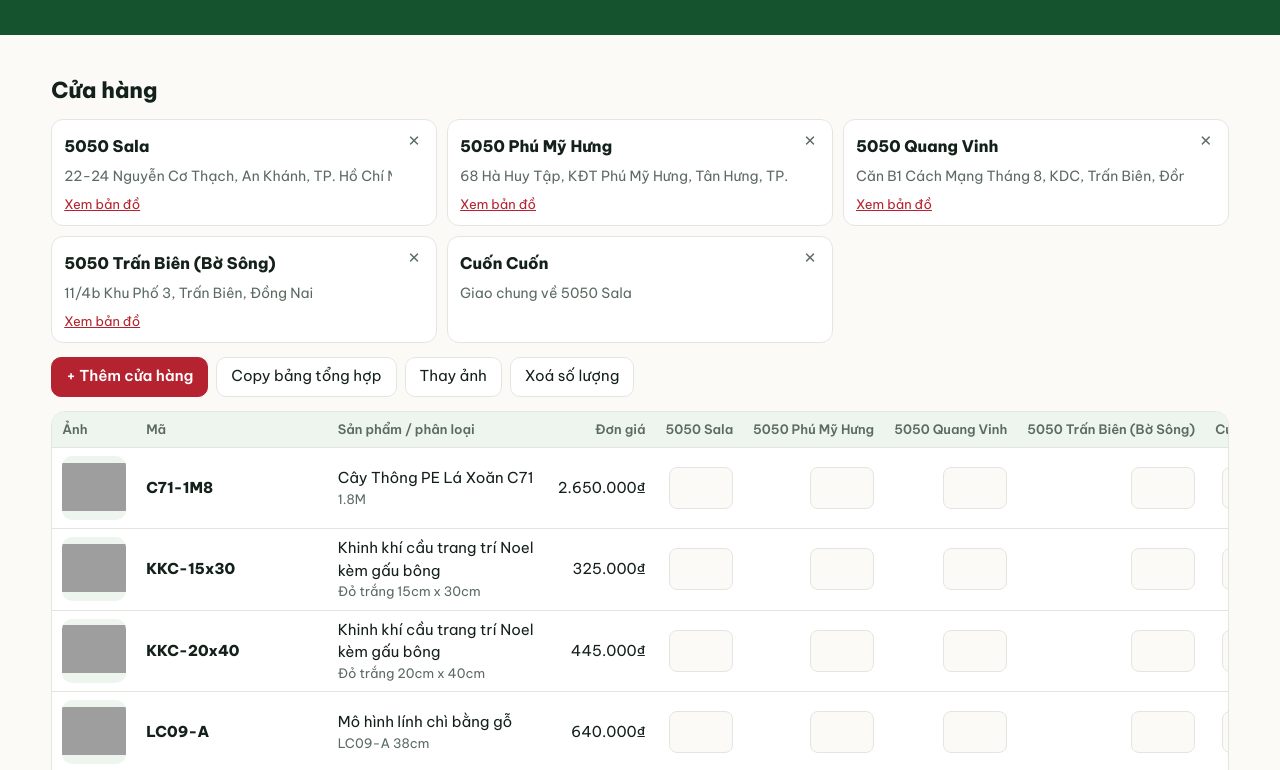
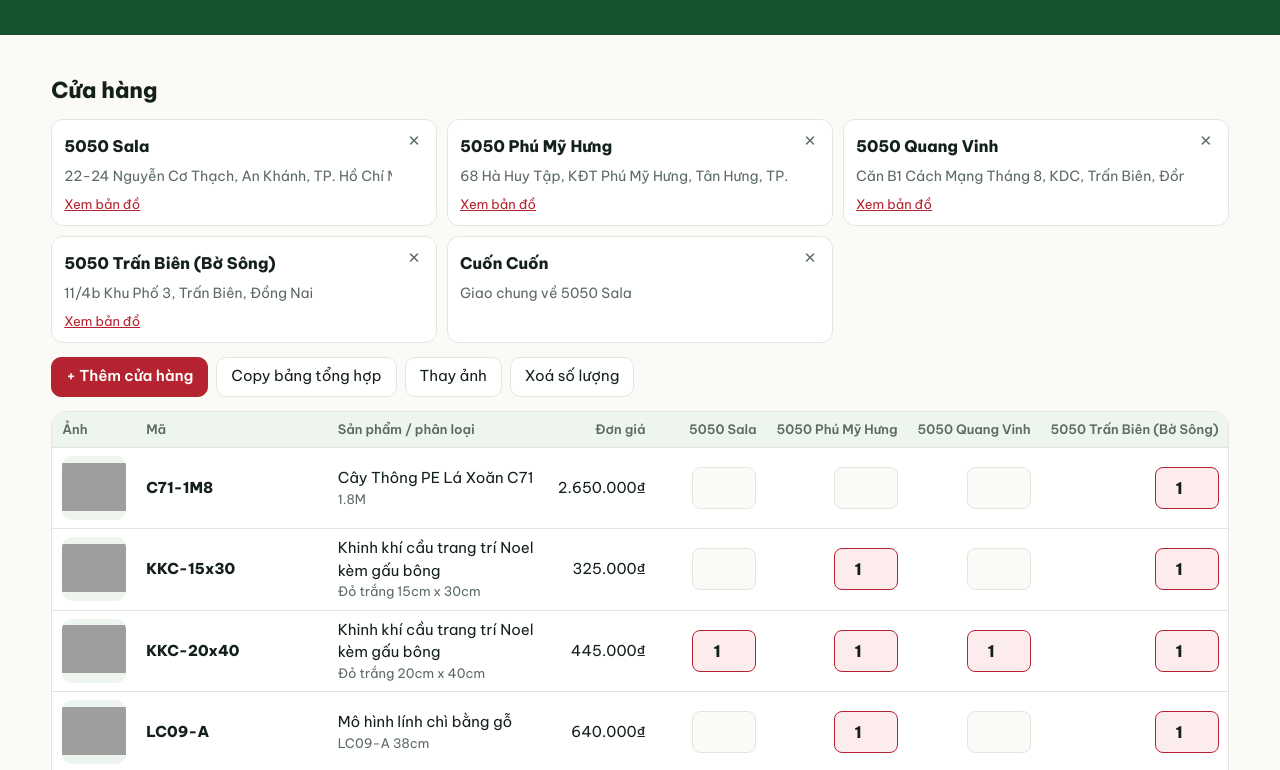
Before and after one commit to marketing5050coffeetea-code/marketing, a plain HTML site: page don-noel/index.html in a window 1280 px wide. Shown: the part 217-987 px from the top of the page. Drawn offline with Linux system fonts and the light colour scheme; grey boxes are pictures that could not be loaded.

Commit message:
Nhập sẵn số lượng 5 cửa hàng

```diff
--- a/don-noel/index.html
+++ b/don-noel/index.html
@@ -118,7 +118,8 @@ const DEF=[
 {n:"5050 Quang Vinh",a:"Căn B1 Cách Mạng Tháng 8, KDC, Trấn Biên, Đồng Nai",m:GM+"5050+Coffee+Tea+-+Quang+Vinh/@10.9529071,106.8088108,17z/data=!4m6!3m5!1s0x3174d966622257d9:0x7d7103edf2eef48e!8m2!3d10.9529071!4d106.8088108"},
 {n:"5050 Trấn Biên (Bờ Sông)",a:"11/4b Khu Phố 3, Trấn Biên, Đồng Nai",m:GM+"5050+Coffee+-+B%E1%BB%9D+S%C3%B4ng/@10.9553585,106.789579,17z/data=!4m6!3m5!1s0x3174d92b33b4a869:0xe9d47fbddcb587ef!8m2!3d10.9553585!4d106.789579"},
 {n:"Cuốn Cuốn",a:"Giao chung về 5050 Sala",m:"",via:"5050 Sala"}];
-let S={stores:DEF.map(x=>({...x})),q:{}};
+const Q0={"0|2":1,"0|4":1,"0|7":1,"0|8":1,"0|12":1,"0|13":2,"0|15":2,"0|16":5,"0|17":5,"0|18":3,"0|19":1,"0|20":2,"0|21":3,"1|1":1,"1|2":1,"1|3":1,"1|4":1,"1|5":1,"1|6":1,"1|7":2,"1|8":1,"1|9":1,"1|12":1,"1|13":4,"1|15":2,"1|16":5,"1|17":5,"1|18":3,"1|19":1,"1|20":2,"1|21":3,"2|2":1,"2|4":1,"2|7":2,"2|8":1,"2|9":1,"2|12":1,"2|13":2,"2|15":2,"2|16":5,"2|17":5,"2|18":3,"2|19":1,"2|20":2,"2|21":2,"3|0":1,"3|1":1,"3|2":1,"3|3":1,"3|4":1,"3|5":1,"3|6":1,"3|7":2,"3|8":1,"3|9":1,"3|10":1,"3|11":18,"3|12":1,"3|13":5,"3|15":2,"3|16":5,"3|17":5,"3|18":3,"3|19":1,"3|20":2,"3|21":5,"4|8":1,"4|9":1,"4|14":3,"4|19":1,"4|21":5};
+let S={stores:DEF.map(x=>({...x})),q:{...Q0}};
 try{const s=JSON.parse(localStorage.getItem(K));if(s&&s.stores){S=s;
   if(typeof S.stores[0]==="string"){const old=["Cửa hàng 1","Cửa hàng 2","Cửa hàng 3"];
     S.stores=(S.stores.join()===old.join()?DEF.map(x=>({...x})):S.stores.map(n=>DEF.find(d=>d.n===n)||{n,a:"",m:""}));}}}catch(e){}
```
